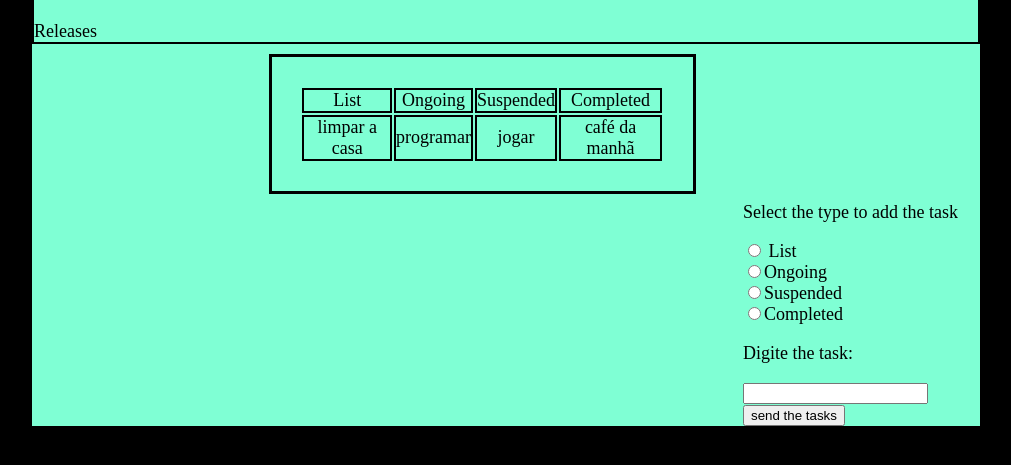
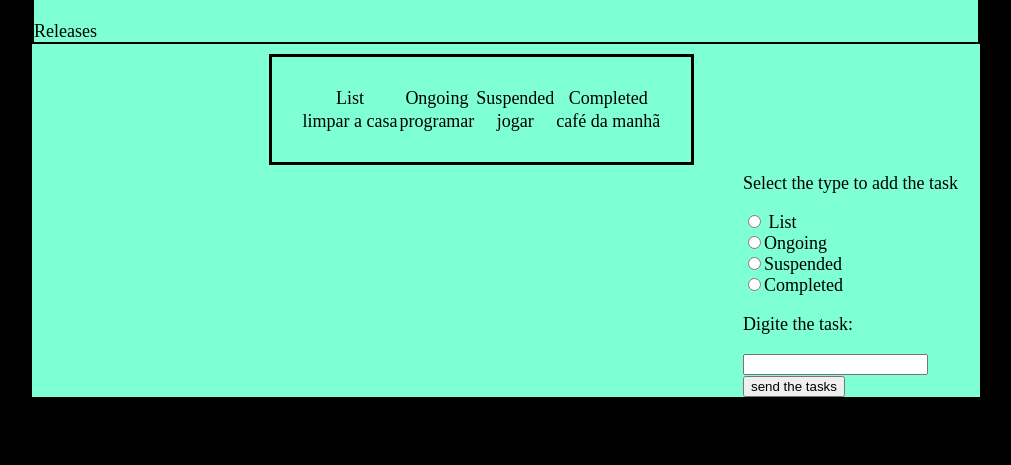
Before and after one commit to PedroHenriqueDutra/organizador_de_tarefas, a plain HTML site: page Tasks_Manager.html in a window 1280 px wide. Shown: the part 79-544 px from the top of the page, without its empty margins (86-1097 px from the left). Drawn offline with Linux system fonts and the light colour scheme; a script that the page names is missing.

Commit message:
Update style.css

```diff
--- a/style.css
+++ b/style.css
@@ -38,7 +38,7 @@ table{
     top: 10px;
 }
 td{
-    border: 2px;
+    border: 0px;
     border-style: solid;
     border-color: black;
     padding: 0%;
```
